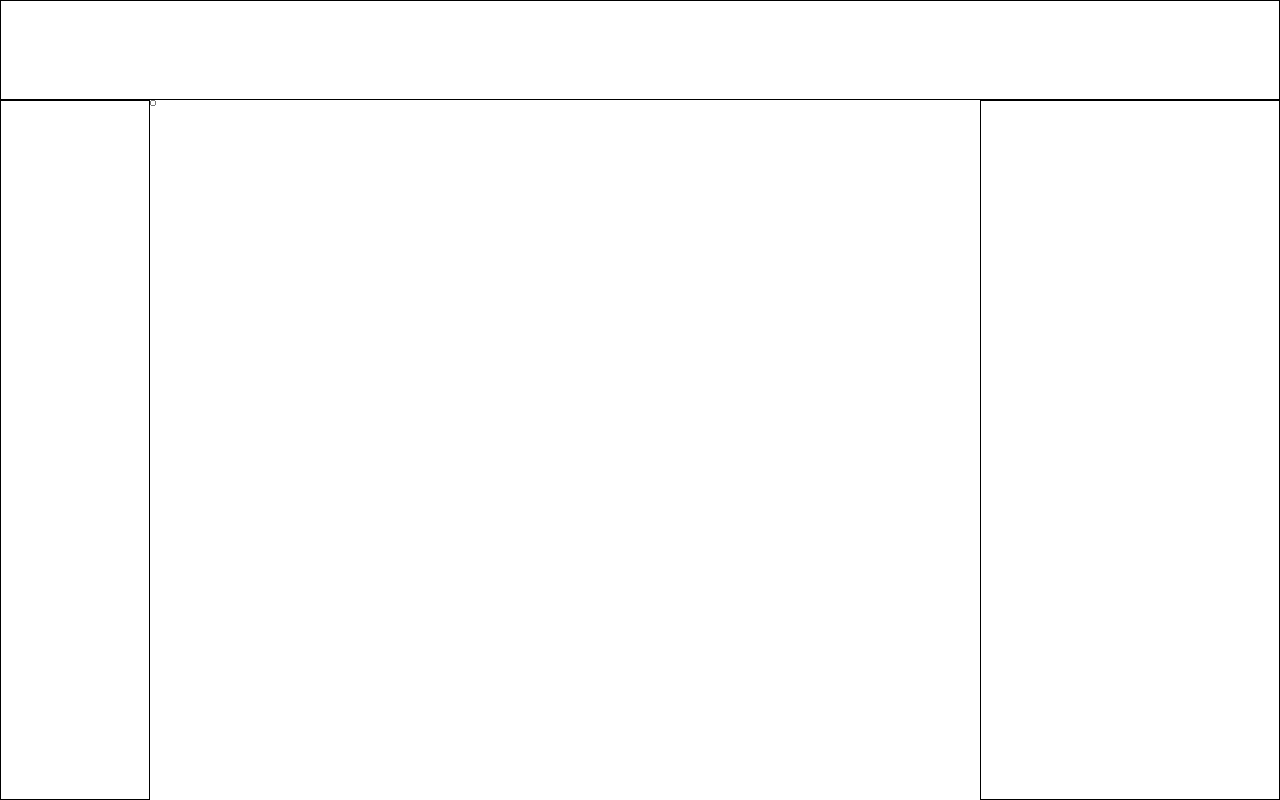
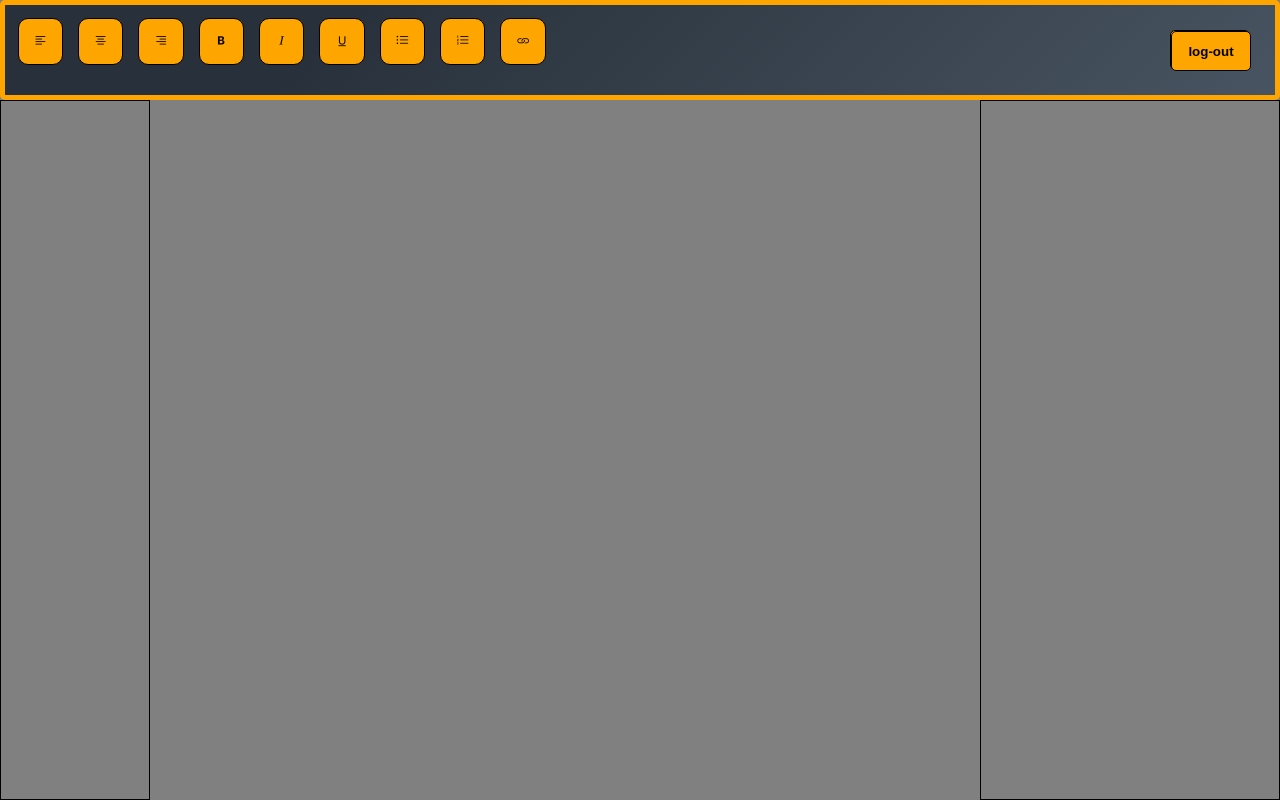
Before and after one commit to mukeshgurpude/cn_text_editor, a plain HTML site: page index.html in a window 1280 px wide. Drawn offline with nearby package versions, Linux system fonts and the light colour scheme.

Commit message:
Add files via upload

```diff
--- a/index.css
+++ b/index.css
@@ -8,10 +8,49 @@ body{
 	/*grid-template-areas: "head head head" "l-side main r-side";*/
 	margin: 0px;
 	border-collapse: collapse;
+	background-color: grey;
 }
+/*Header styling*/
 header{
+	border: 5px solid orange;
+	height: var(--headerHeight);
+	background-image: linear-gradient(315deg, #485461 0%, #28313b 74%);
+	border-radius: 5px;
+}
+header .log{
+	display: flex;
+	position: absolute;
+	top: 10px;
+	right: 10px;
+	margin-right: 20px;
+	margin-top: 20px;
+}
+header .log .log-out{
+	font-weight: 700;
+	height: 40px;
+	width: 80px;
+	background-color: orange;
+	border-radius: 5px;
 	border: 1px solid black;
-	height: var(--headerHeight);
+}
+header .user-list{
+
+}
+.tools-head{
+	display: flex;
+	padding: 20px,40px,20px,20px;
+	margin: 1%;
+	overflow: hidden;
+}
+.tool-btn {
+	display: block;
+	color: black;
+	border: none;
+	background-color: orange;
+	border: 1px solid black;
+	margin-right: 15px;
+	padding: 15px;
+	border-radius: 10px;
 }
 #fileN{
 	width: 150px;
@@ -27,16 +66,11 @@ header{
 	height: calc(100vh - 100px);
 	border: 1px solid black;
 }
-main{
+#output{
 	position: absolute;
 	top: var(--headerHeight);
 	left: 150px;
 	right: var(--chatWidth);
-	border: 1px  dash orange;
+	border: 10px  dash orange;
+	box-shadow: 0 10px 20px rgba(0,0,0,0.19), 0 6px 6px rgba(0,0,0,0.23);
 }
-textarea{
-	position: absolute;
-	width: 100%;
-	height: 100%;
-	resize: none;
-}
--- a/index.html
+++ b/index.html
@@ -4,13 +4,48 @@
 	<meta charset="utf-8">
 	<title>Text editor</title>
 	<link rel="stylesheet" type="text/css" href="index.css">
+	<!--Icon link-->
+	<link rel="stylesheet" href="https://cdn.jsdelivr.net/npm/bootstrap-icons@1.5.0/font/bootstrap-icons.css">
 </head>
 <body>
 	<header>
+		<div class="tools-head">
+			<div class="tool"><button type="button" class="tool-btn"><i class="bi bi-text-left"></i></button></div>
+			<div class="tool"><button type="button" class="tool-btn"><i class="bi bi-text-center"></i></button></div>
+			<div class="tool"><button type="button" class="tool-btn"><i class="bi bi-text-right"></i></button></div>
+			<div class="tool"><button type="button" class="tool-btn"><i class="bi bi-type-bold"></i></button></div>
+			<div class="tool"><button type="button" class="tool-btn"><i class="bi bi-type-italic"></i></button></div>
+			<div class="tool"><button type="button" class="tool-btn"><i class="bi bi-type-underline"></i></button></div>
+			<div class="tool"><button type="button" class="tool-btn"><i class="bi bi-list-ul"></i></button></div>
+			<div class="tool"><button type="button" class="tool-btn"><i class="bi bi-list-ol"></i></button></div>
+			<div class="tool"><button type="button" class="tool-btn"><i class="bi bi-link"></i></button></div>
+		</div>
+		<div class="log">
+			<div class="user-list">
+			</div>
+			<div class="log-out">
+				<input type="button" name="Log out" value="log-out" class="log-out">
+			</div>
+		</div>
 	</header>
 	<aside id="fileN"></aside>
-	<main><textarea></textarea></main>
+	<main id="output" contenteditable="true"></main>
 	<aside id="chatU"></aside>
+	<script type="text/javascript">
+		let output = document.getElementById('output');
+		let buttons = document.getElementsByClassName('tool-btn');
+		for (let btn of buttons) {
+			btn.addEventListener('click', () => {
+				let cmd = btn.dataset['command'];
+				if(cmd === 'createlink') {
+					let url = prompt("Enter the link here: ", "http:\/\/");
+					document.execCommand(cmd, false, url);
+				} else {
+					document.execCommand(cmd, false, null);
+				}
+			})
+		}
 
+	</script>
 </body>
 </html>
```
